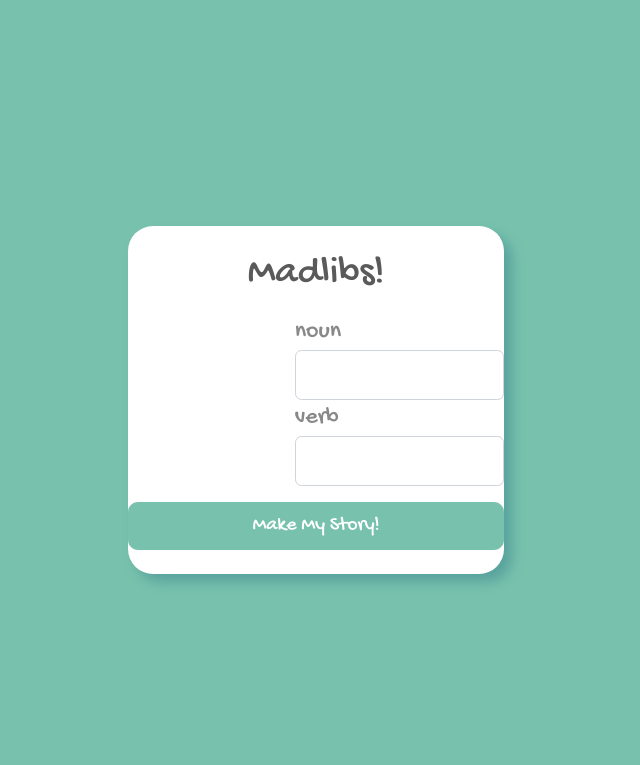
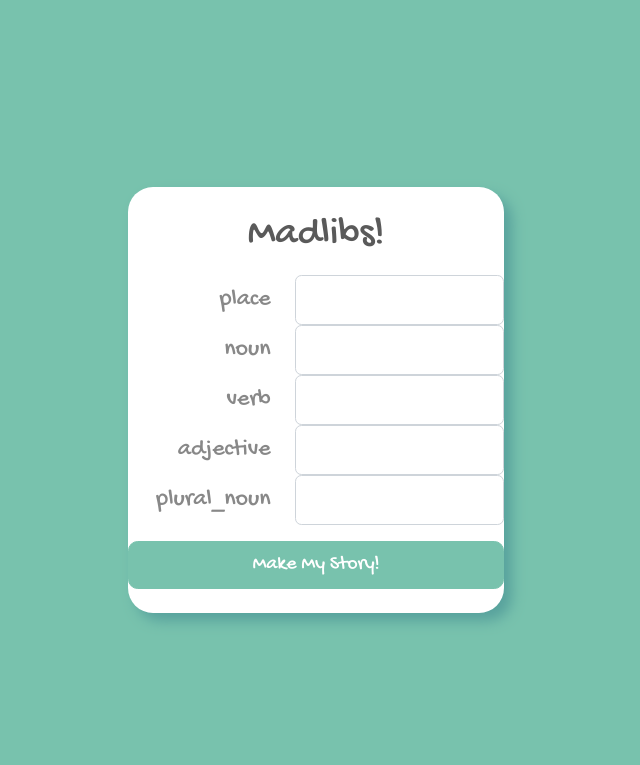
Before and after one commit to bryanpitman/madlib-flask-, a Flask app: page / in a window 1280 px wide. Shown: the top 765 px of the page, without its empty margins (324-964 px from the left). Run offline with Flask 2, Linux system fonts and the light colour scheme.

Commit message:
formatted questions added results updated app.py

```diff
--- a/app.py
+++ b/app.py
@@ -2,14 +2,23 @@ from flask import Flask, render_template, request
 from flask_debugtoolbar import DebugToolbarExtension
 
 # after working change silly story
-from stories import excited_story
+from stories import silly_story as story
 
 app = Flask(__name__)
 app.config['SECRET_KEY'] = "secret"
 
 debug = DebugToolbarExtension(app)
+
 @app.get('/')
 def show_question():
-    prompts = excited_story.prompts
+    """Generates an input form for story prompts"""
+    prompts = story.prompts
 
     return render_template("questions.html", prompts = prompts)
+
+@app.get('/story')
+def show_results():
+    """Displays the story with user inputs"""
+    result = story.generate(request.args)
+
+    return render_template("results.html", text = result)
--- a/templates/questions.html
+++ b/templates/questions.html
@@ -10,17 +10,15 @@
 
   <!-- an example of one field -- you should make these autogenerated! -->
   <div class="mb-3 row">
-      <label class="col-5 col-form-label text-end">{{ noun }}</label>
+    {% for prompt in prompts %}
+      <label class="col-5 col-form-label text-end">{{ prompt }}</label>
       <div class="col-7">
-          {% for prompt in prompts %}
-            <label for={{ prompt }}> {{ prompt }} </label>
-            <input
-              name= {{ prompt }}
+        <input name={{ prompt }}
                required
-              aria-label= {{ prompt }}
+               aria-label={{ prompt }}
                class="form-control">
+      </div>
     {% endfor %}
-      </div>
 
   </div>
 
--- a/templates/results.html
+++ b/templates/results.html
@@ -5,6 +5,6 @@
 {% block content %}
 
   <h1 class="pt-4 mb-3 text-center">Madlibs Story!</h1>
-  <h2 class="pt-1 ps-3 pe-3 pb-4">Story goes here</h2>
+  <h2 class="pt-1 ps-3 pe-3 pb-4">{{ text }}</h2>
 
 {% endblock %}
```
Lines whose indentation alone changed are shown as unchanged.
